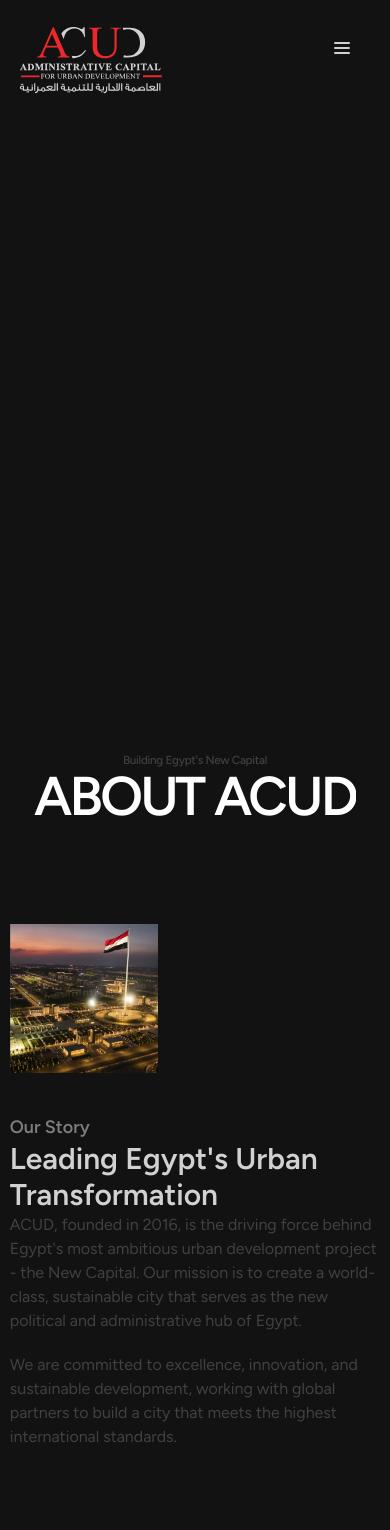
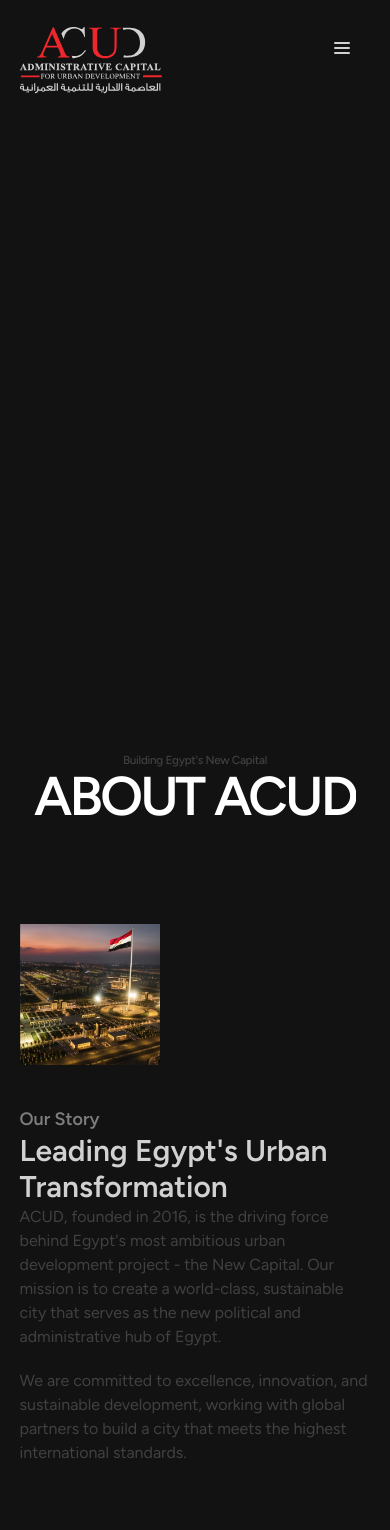
Before and after one commit to omaremadcc/ACUD, a Next.js app: page /about in a window 390 px wide. Shown: the top 1530 px of the page. Built offline with nearby package versions, Linux system fonts and the light colour scheme.

Commit message:
Fixed Responsiveness in responsive-contiainer
Fixed scrollbar on chrome

```diff
--- a/app/globals.css
+++ b/app/globals.css
@@ -16,11 +16,11 @@
 }
 
 body {
-    @apply bg-background text-text font-figtree;
+    @apply bg-background text-text font-figtree overflow-x-hidden w-screen;
 }
 
 .responsive-container {
-    @apply mx-auto w-[95%] md:w-[85%] lg:w-[70%];
+    @apply mx-auto w-[90%] md:w-[85%] lg:w-[70%];
 }
 .hero-heading {
     @apply text-[14vw] leading-none uppercase font-semibold mb-3 text-white tracking-tighter text-center md:text-left;
@@ -28,3 +28,15 @@ body {
 .hero-subheading {
     @apply text-muted-text text-[3vw] tracking-tight font-medium text-center md:text-left;
 }
+::-webkit-scrollbar {
+    width: 3px;
+}
+
+::-webkit-scrollbar-thumb {
+    background: #888;
+    border-radius: 10px;
+}
+
+::-webkit-scrollbar-track {
+    background: transparent;
+}
```
